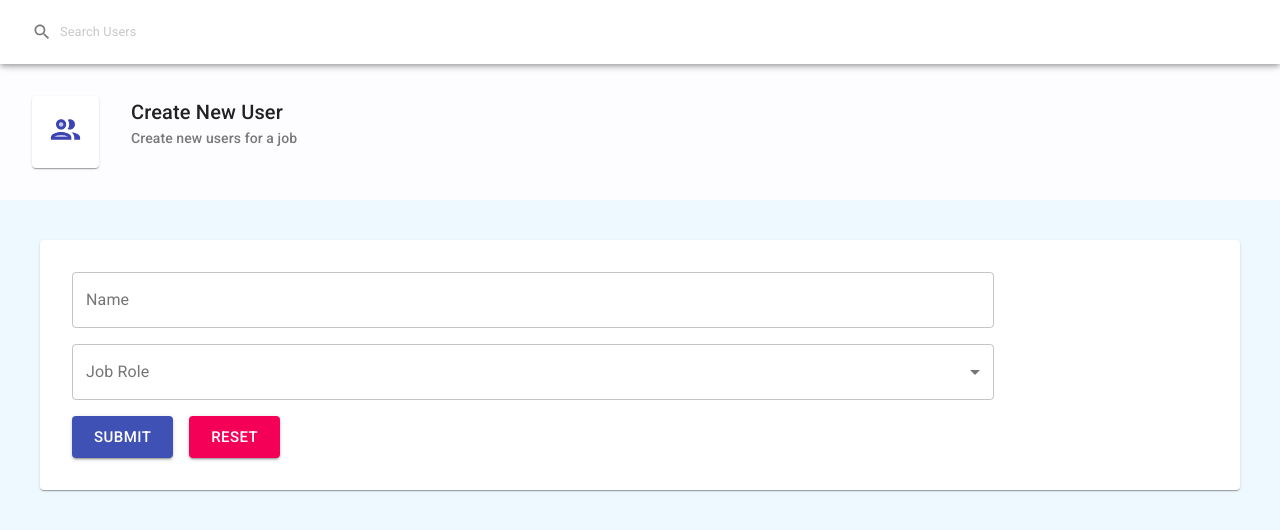
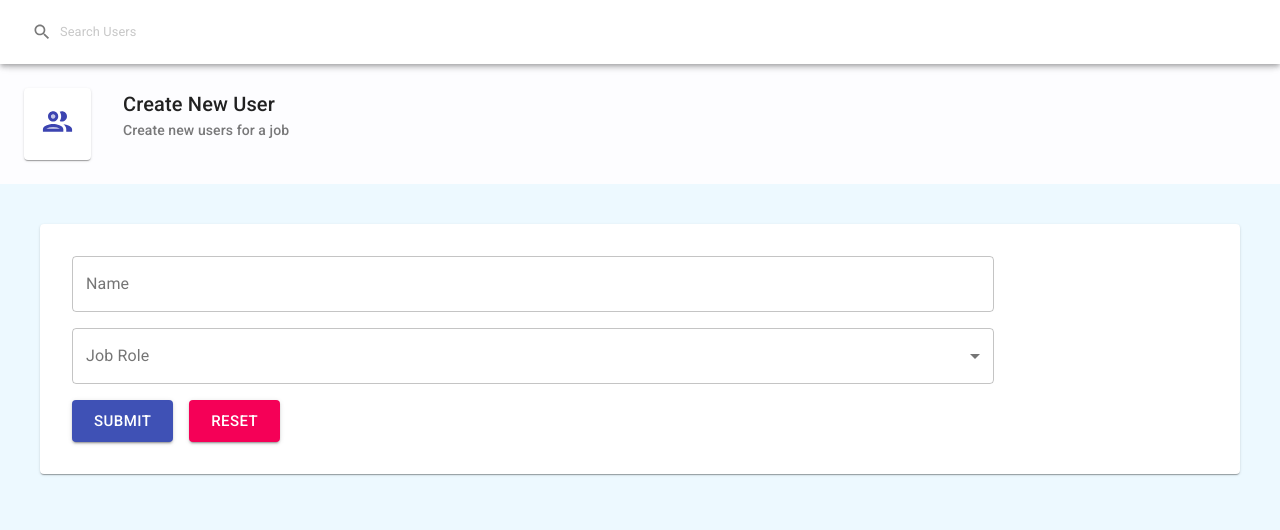
Before and after one commit to govardanan-sl/react-redux-usersAPI, a React (Create React App) app: page /users/create in a window 1280 px wide. Shown: the top 530 px of the page. Built offline with nearby package versions, Linux system fonts and the light colour scheme.

Commit message:
Bug fixes

```diff
--- a/src/components/Header/Header.js
+++ b/src/components/Header/Header.js
@@ -13,7 +13,7 @@ function Header(props) {
         props.Loggout();
     }
     return (
-        <AppBar position="static" className={classes.root}>
+        <AppBar position="sticky" className={classes.root}>
             <Toolbar>
                 <Grid container>
                     <Grid item>
--- a/src/components/Header/PageHeader.js
+++ b/src/components/Header/PageHeader.js
@@ -7,7 +7,7 @@ const useStyles = makeStyles(theme=>({
         backgroundColor:"#fdfdff"
     },
     pageHeader:{
-        padding:theme.spacing(4),
+        padding:theme.spacing(3),
         display:'flex',
         marginBottom:theme.spacing(2)
     },
--- a/src/components/Login/LoginPopup.js
+++ b/src/components/Login/LoginPopup.js
@@ -25,4 +25,4 @@ const mapStateToProps = (state) =>{
     }
 }
 
-export default connect(mapStateToProps,null)(LoginPopup)
+export default connect(mapStateToProps)(LoginPopup)
```
